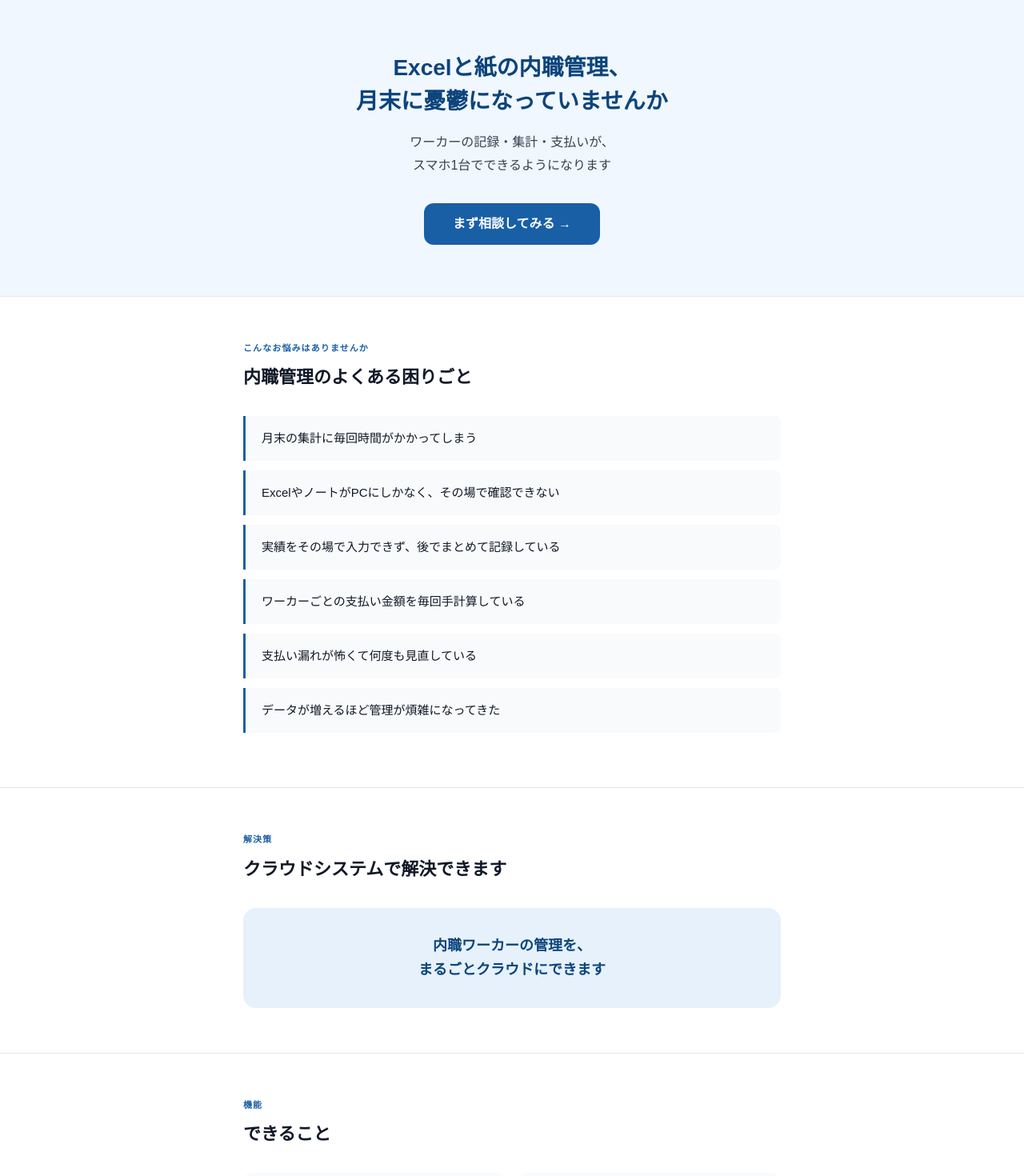
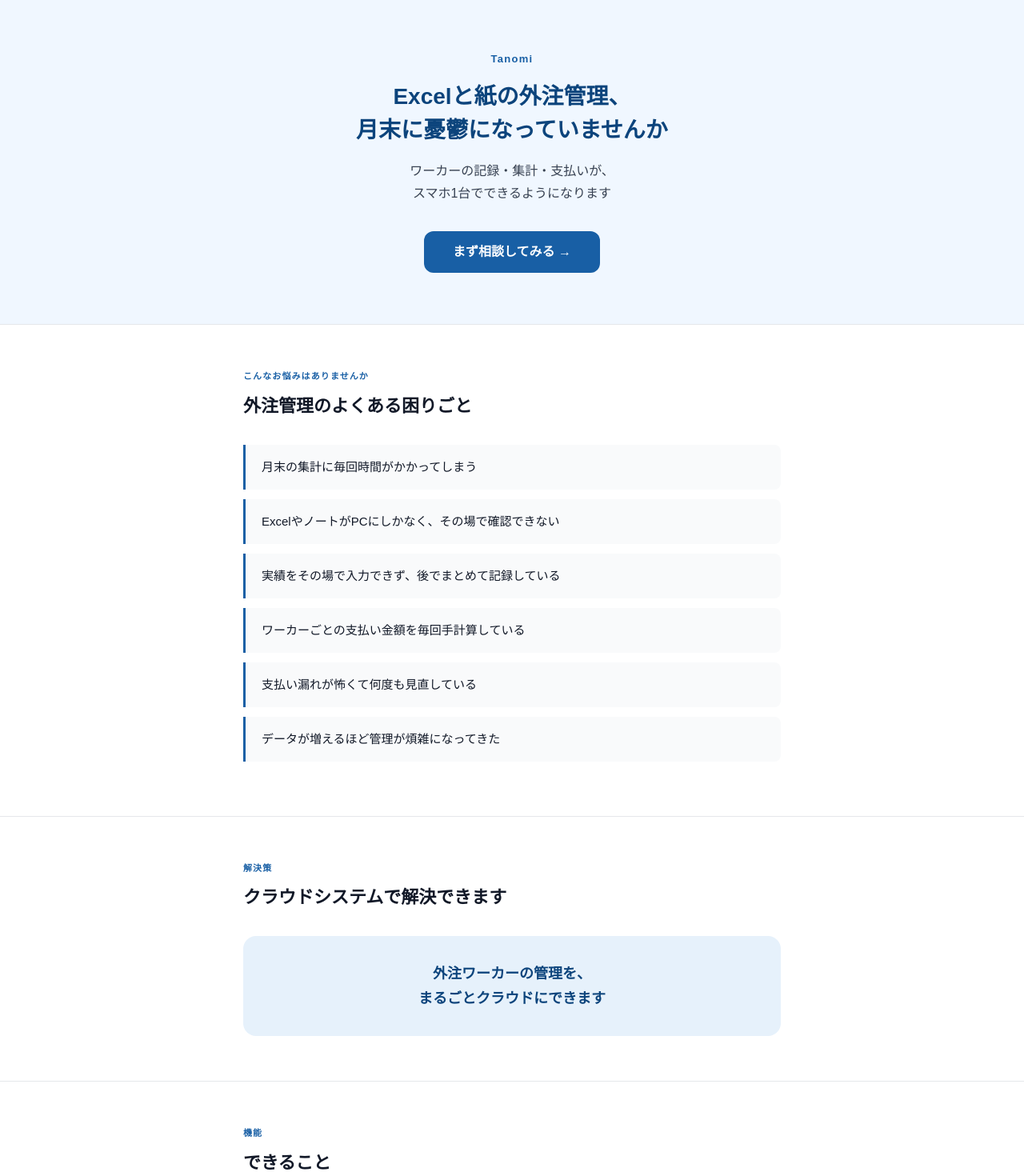
Before and after one commit to ryu07240724/naishoku-system, a Next.js app: page /lp in a window 1280 px wide. Shown: the top 1470 px of the page at 80% size. Built offline with nearby package versions, Linux system fonts and the light colour scheme.

Commit message:
LP：サービス名をTanomiに変更・内職→外注に統一

```diff
--- a/app/lp/page.tsx
+++ b/app/lp/page.tsx
@@ -39,7 +39,8 @@ export default function LpPage() {
       {/* ヒーロー */}
       <div className="hero">
         <div style={{ maxWidth: 640, margin: '0 auto' }}>
-          <h1>Excelと紙の内職管理、<br />月末に憂鬱になっていませんか</h1>
+          <div style={{ fontSize: 13, fontWeight: 700, letterSpacing: '0.1em', color: '#185fa5', marginBottom: 16 }}>Tanomi</div>
+          <h1>Excelと紙の外注管理、<br />月末に憂鬱になっていませんか</h1>
           <p>ワーカーの記録・集計・支払いが、<br />スマホ1台でできるようになります</p>
           <a href="#contact" className="cta-btn">まず相談してみる →</a>
         </div>
@@ -50,7 +51,7 @@ export default function LpPage() {
       {/* 共感ゾーン */}
       <div className="section">
         <div className="section-label">こんなお悩みはありませんか</div>
-        <h2>内職管理のよくある困りごと</h2>
+        <h2>外注管理のよくある困りごと</h2>
         <ul className="pain-list">
           <li>月末の集計に毎回時間がかかってしまう</li>
           <li>ExcelやノートがPCにしかなく、その場で確認できない</li>
@@ -68,7 +69,7 @@ export default function LpPage() {
         <div className="section-label">解決策</div>
         <h2>クラウドシステムで解決できます</h2>
         <div className="solution-box">
-          <p>内職ワーカーの管理を、<br />まるごとクラウドにできます</p>
+          <p>外注ワーカーの管理を、<br />まるごとクラウドにできます</p>
         </div>
       </div>
 
@@ -143,7 +144,7 @@ export default function LpPage() {
 
       {/* フッター */}
       <footer style={{ textAlign: 'center', padding: '24px', fontSize: 12, color: '#9ca3af', borderTop: '1px solid #e5e7eb' }}>
-        内職管理システム — お問い合わせはお気軽に
+        Tanomi — 外注管理システム | お問い合わせはお気軽に
       </footer>
 
     </div>
```
